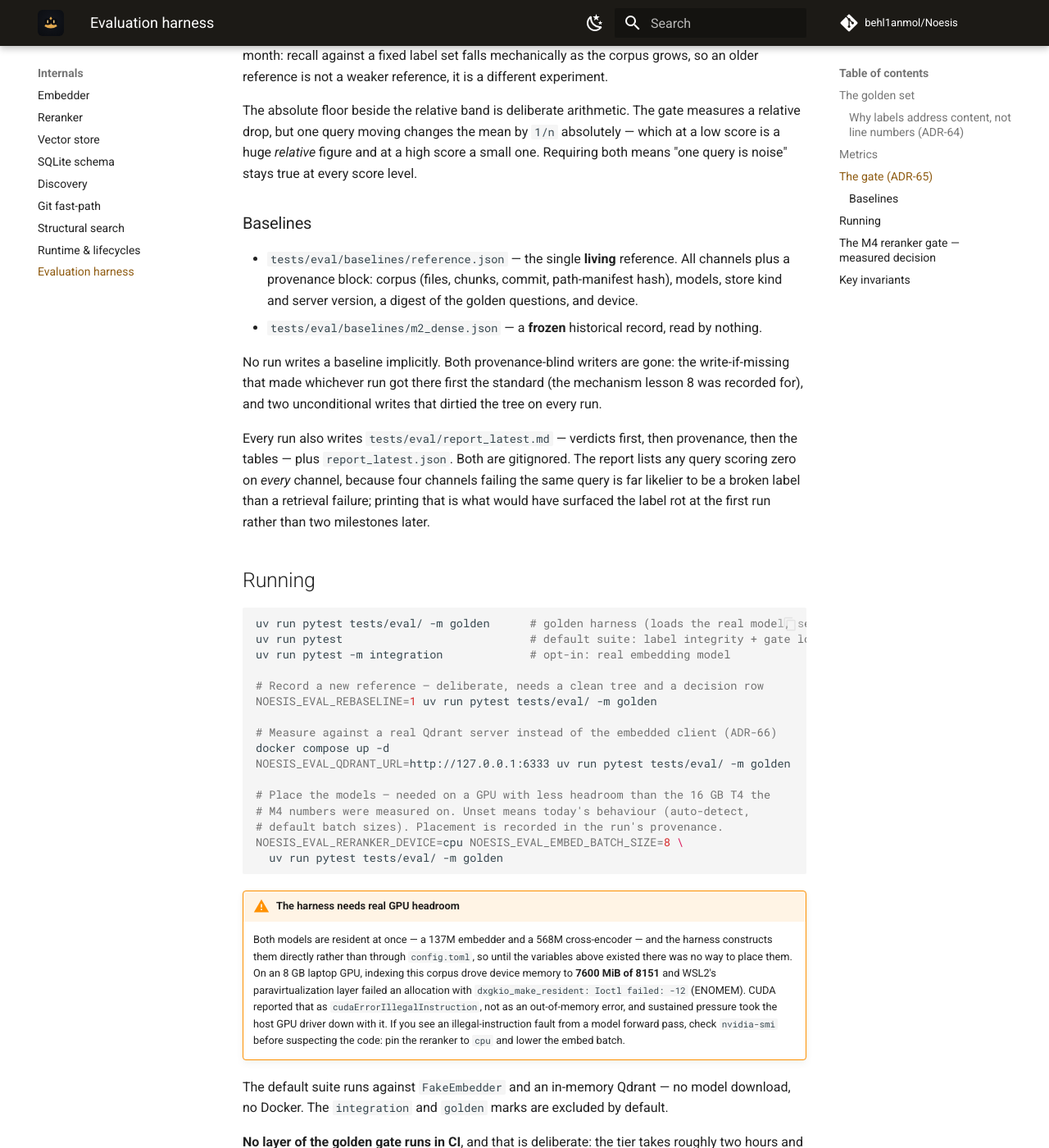
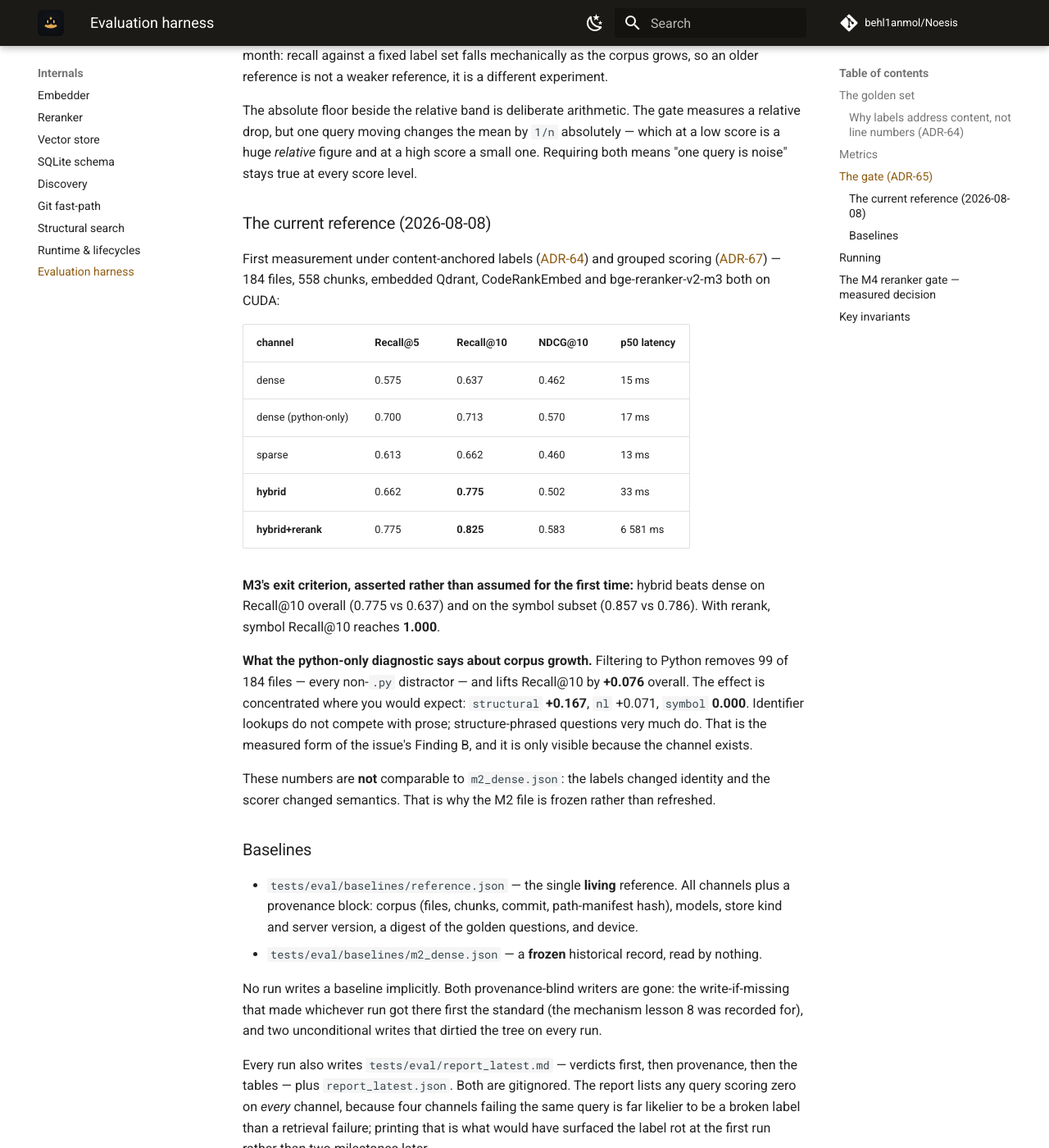
Before and after one commit to behl1anmol/Noesis, an MkDocs documentation site: the page built from docs/internals/evaluation.md, in a window 1280 px wide and 1400 px high, scrolled down 2557 px. Shown: the whole window at 82% size. Built offline with MkDocs 1.6.1 and Material for MkDocs 9.7.7, drawn with Linux system fonts in a browser that asks for light colours; comment, search, counter and statistics services are not loaded.

Commit message:
docs: quote the measured golden numbers (issue #38)
The evaluation guide described the mechanism but had no current numbers —
only the frozen M4 table from 2026-07-04, measured on a corpus half this size
against a label set two of whose labels could never match.

Records the 2026-08-08 reference, and what the python-only diagnostic
actually found: filtering out all 99 non-Python files lifts Recall@10 by
+0.076 overall, concentrated in `structural` (+0.167) with `symbol` entirely
unaffected (0.000). Identifier lookups do not compete with prose; structure-
phrased questions do. That is the issue's Finding B in measured form, and it
is only visible because the diagnostic channel exists — under the old scorer
the same comparison showed a flat 0.000 gap and would have argued the
opposite.

Co-Authored-By: Claude Opus 5 <noreply@anthropic.com>

```diff
--- a/docs/internals/evaluation.md
+++ b/docs/internals/evaluation.md
@@ -45,6 +45,24 @@ The golden run **asserts**. Until issue #38 it checked only that categories were
 Layer 1 is corpus-independent by construction — every channel sees the same corpus, labels and models — which is why it always asserts, including during a re-baseline. Layer 2 is the one that catches *uniform* degradation, and it only runs when the stored reference is comparable: same models, same store implementation, same set of questions, and a corpus within a 20 % chunk-count band. Otherwise the run **fails** (never skips) with the tables marked **NOT A GATE** and the exact re-baseline command. That guard is the fix for a stale baseline having gone unnoticed for a month: recall against a fixed label set falls mechanically as the corpus grows, so an older reference is not a weaker reference, it is a different experiment.
 
 The absolute floor beside the relative band is deliberate arithmetic. The gate measures a relative drop, but one query moving changes the mean by `1/n` absolutely — which at a low score is a huge *relative* figure and at a high score a small one. Requiring both means "one query is noise" stays true at every score level.
+
+### The current reference (2026-08-08)
+
+First measurement under content-anchored labels ([ADR-64](../project/decisions.md)) and grouped scoring ([ADR-67](../project/decisions.md)) — 184 files, 558 chunks, embedded Qdrant, CodeRankEmbed and bge-reranker-v2-m3 both on CUDA:
+
+| channel | Recall@5 | Recall@10 | NDCG@10 | p50 latency |
+|---|---|---|---|---|
+| dense | 0.575 | 0.637 | 0.462 | 15 ms |
+| dense (python-only) | 0.700 | 0.713 | 0.570 | 17 ms |
+| sparse | 0.613 | 0.662 | 0.460 | 13 ms |
+| **hybrid** | 0.662 | **0.775** | 0.502 | 33 ms |
+| **hybrid+rerank** | 0.775 | **0.825** | 0.583 | 6 581 ms |
+
+**M3's exit criterion, asserted rather than assumed for the first time:** hybrid beats dense on Recall@10 overall (0.775 vs 0.637) and on the symbol subset (0.857 vs 0.786). With rerank, symbol Recall@10 reaches **1.000**.
+
+**What the python-only diagnostic says about corpus growth.** Filtering to Python removes 99 of 184 files — every non-`.py` distractor — and lifts Recall@10 by **+0.076** overall. The effect is concentrated where you would expect: `structural` **+0.167**, `nl` +0.071, `symbol` **0.000**. Identifier lookups do not compete with prose; structure-phrased questions very much do. That is the measured form of the issue's Finding B, and it is only visible because the channel exists.
+
+These numbers are **not** comparable to `m2_dense.json`: the labels changed identity and the scorer changed semantics. That is why the M2 file is frozen rather than refreshed.
 
 ### Baselines
 
```
